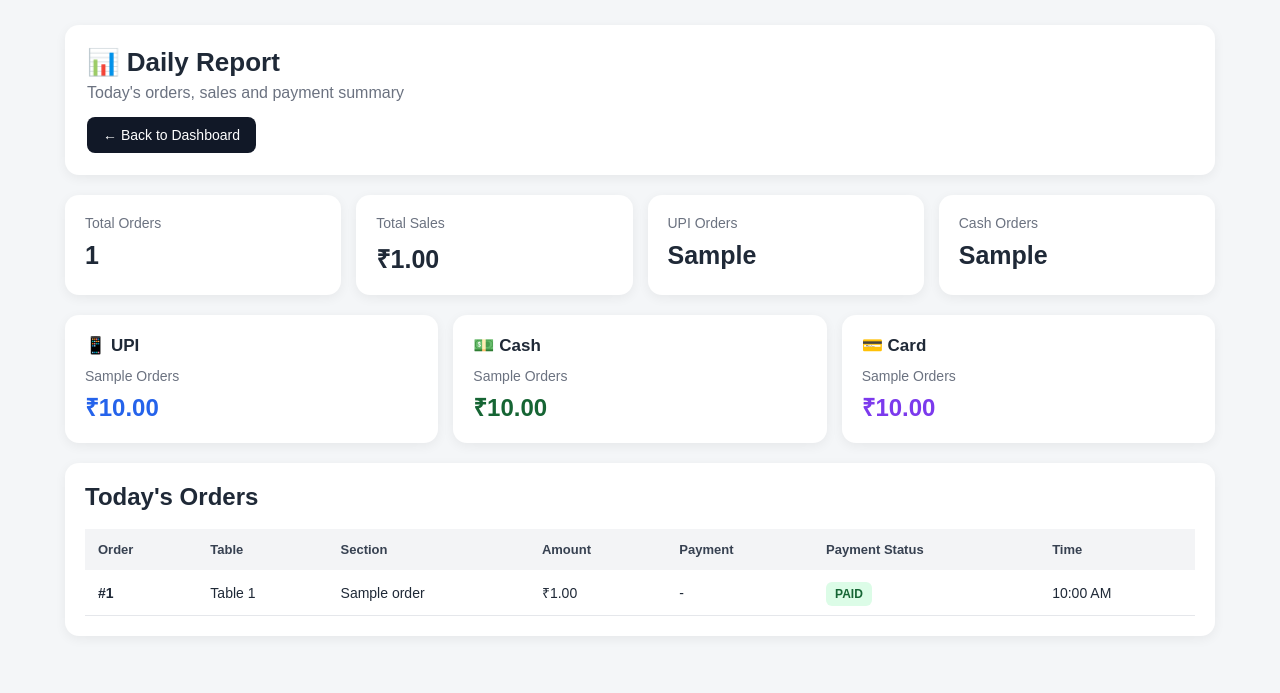
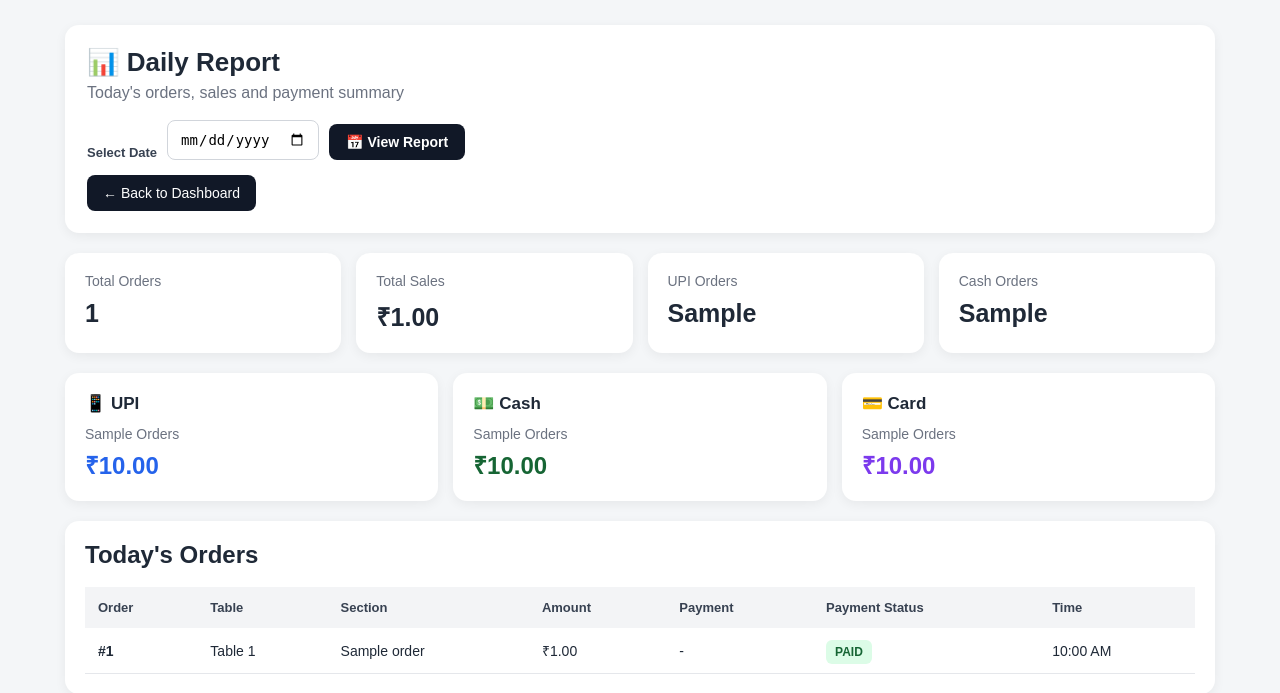
Before and after one commit to mohammadfaizan7844-design/restaurant-order-system, a Flask app: template templates/admin/daily_report.html in a window 1280 px wide. Shown: the top 693 px of the page. Run offline with Flask 3, Linux system fonts and the light colour scheme; the template is opened without the code that fills it: most values are stand-ins (such as "Sample title", 1, 10 or a date in 2020).

Commit message:
Add daily report date filter

```diff
--- a/app.py
+++ b/app.py
@@ -1987,7 +1987,18 @@ def daily_report():
 
     restaurant_id = session["restaurant_id"]
 
-    # Today's order + payment summary
+    # Selected date
+    selected_date = request.args.get("date")
+
+    # If no date selected, use today's date
+    if not selected_date:
+        selected_date = datetime.now().strftime("%Y-%m-%d")
+
+
+    # =========================
+    # ORDER + PAYMENT SUMMARY
+    # =========================
+
     summary = db.session.execute(
         db.text("""
             SELECT
@@ -2058,15 +2069,19 @@ def daily_report():
                 ON p.order_id = o.id
 
             WHERE o.restaurant_id = :restaurant_id
-            AND DATE(o.created_at) = CURDATE()
-        """),
-        {
-            "restaurant_id": restaurant_id
+            AND DATE(o.created_at) = :selected_date
+        """),
+        {
+            "restaurant_id": restaurant_id,
+            "selected_date": selected_date
         }
     ).mappings().first()
 
 
-    # Today's order details
+    # =========================
+    # SELECTED DATE ORDERS
+    # =========================
+
     orders = db.session.execute(
         db.text("""
             SELECT
@@ -2093,12 +2108,13 @@ def daily_report():
                 ON p.order_id = o.id
 
             WHERE o.restaurant_id = :restaurant_id
-            AND DATE(o.created_at) = CURDATE()
+            AND DATE(o.created_at) = :selected_date
 
             ORDER BY o.created_at DESC
         """),
         {
-            "restaurant_id": restaurant_id
+            "restaurant_id": restaurant_id,
+            "selected_date": selected_date
         }
     ).mappings().all()
 
@@ -2106,7 +2122,8 @@ def daily_report():
     return render_template(
         "admin/daily_report.html",
         summary=summary,
-        orders=orders
+        orders=orders,
+        selected_date=selected_date
     )
 # =========================
 # COMBINE SELECTED ORDERS
--- a/templates/admin/daily_report.html
+++ b/templates/admin/daily_report.html
@@ -41,7 +41,43 @@
             margin: 0;
             color: #6b7280;
         }
+.date-form {
+    display: flex;
+    align-items: end;
+    gap: 10px;
+    margin-top: 18px;
+    flex-wrap: wrap;
+}
 
+.date-form label {
+    display: block;
+    font-size: 13px;
+    font-weight: 600;
+    color: #374151;
+}
+
+.date-form input {
+    padding: 10px 12px;
+    border: 1px solid #d1d5db;
+    border-radius: 8px;
+    font-size: 14px;
+    background: white;
+}
+
+.date-form button {
+    border: none;
+    background: #111827;
+    color: white;
+    padding: 10px 17px;
+    border-radius: 8px;
+    font-size: 14px;
+    font-weight: 600;
+    cursor: pointer;
+}
+
+.date-form button:hover {
+    background: #000;
+}
         .back-btn {
             display: inline-block;
             margin-top: 15px;
@@ -218,7 +254,23 @@
         <p>
             Today's orders, sales and payment summary
         </p>
+<form method="GET" action="{{ url_for('daily_report') }}" class="date-form">
 
+    <label for="report-date">Select Date</label>
+
+    <input
+        type="date"
+        id="report-date"
+        name="date"
+        value="{{ selected_date }}"
+        required
+    >
+
+    <button type="submit">
+        📅 View Report
+    </button>
+
+</form>
         <a href="{{ url_for('dashboard') }}" class="back-btn">
             ← Back to Dashboard
         </a>
```
